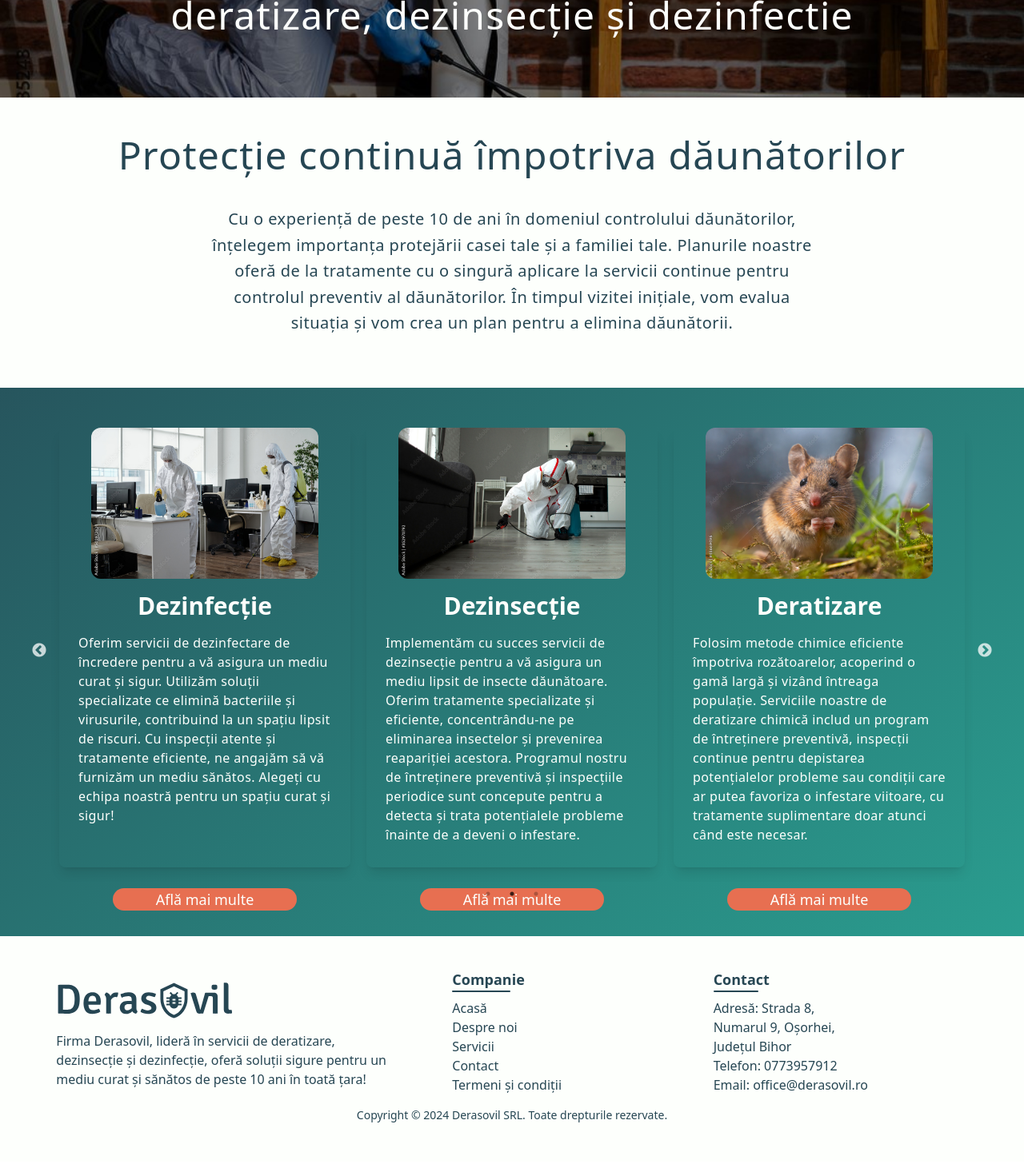
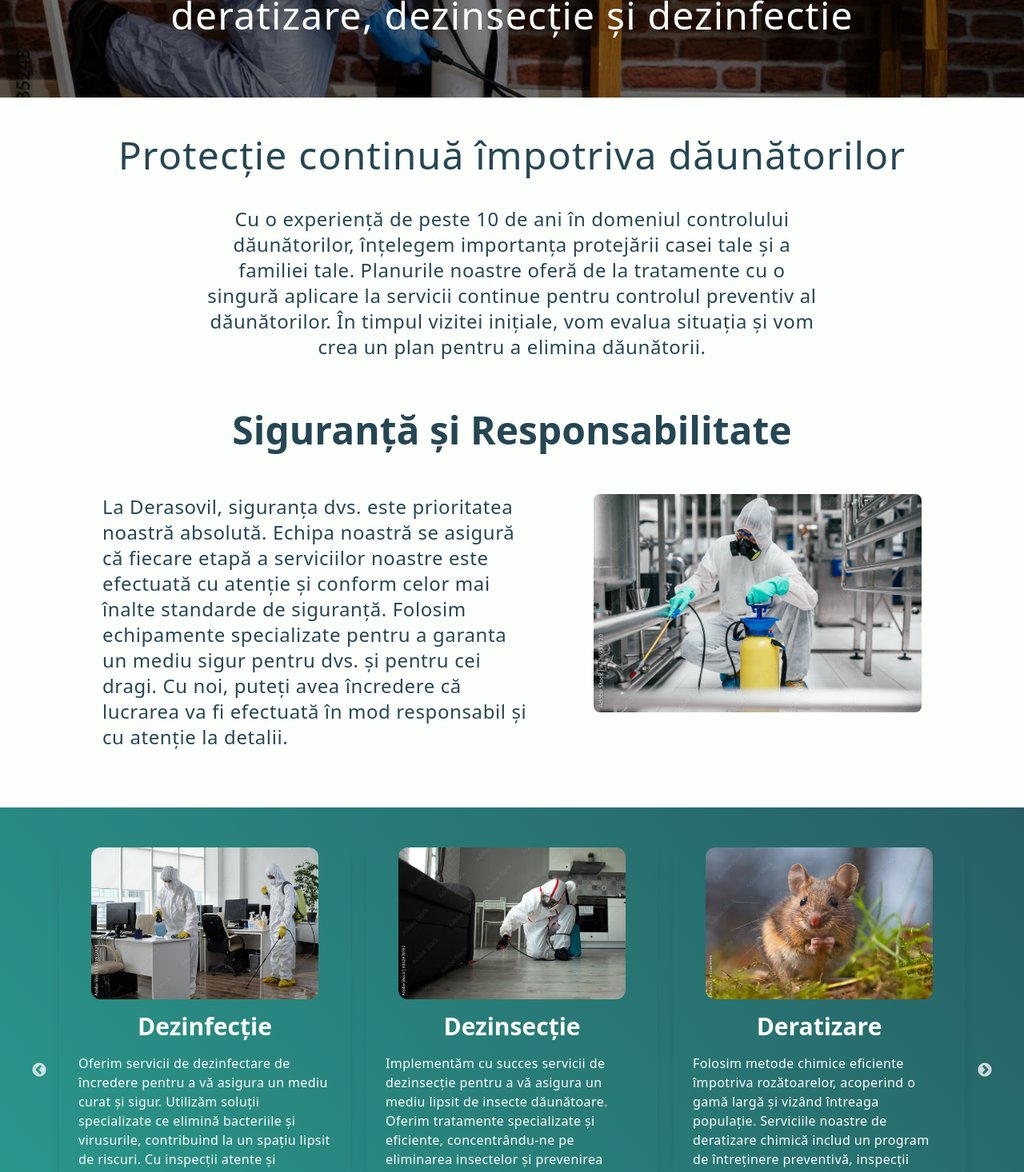
Before and after one commit to SabauCristi/derasovil_site, a React (Vite) app: page /derasovil_site/Servicii in a window 1280 px wide. Shown: the part 320-1786 px from the top of the page at 80% size. Built offline with nearby package versions, Linux system fonts and the light colour scheme.

Commit message:
modified Services.jsx

```diff
--- a/src/Components/Offers.jsx
+++ b/src/Components/Offers.jsx
@@ -4,6 +4,7 @@ import Slider from "react-slick";
 import "slick-carousel/slick/slick.css";
 import "slick-carousel/slick/slick-theme.css";
 import Services__Offers_Card from './Services__Offers_Card';
+import Services_img from "/assets/Services_img.jpeg";
 import { Link } from "react-router-dom";
 
 function SampleNextArrow(props) {
@@ -75,12 +76,20 @@ function Serrvice_Section(){
     };
 
     return (
-        <div className='flex flex-col items-center justify-center bg-gradient-to-tl from-cyan to-secondary'>
+        <div className='flex flex-col items-center justify-center bg-gradient-to-tr from-cyan to-secondary'>
         <div className='flex flex-col items-center justify-center pt-12 w-full bg-primary'>
             <p className="text-center text-secondary text-3xl font-medium tracking-wide w-[90%] lg:text-5xl">Protecție continuă împotriva dăunătorilor</p>
-            <p className="text-center text-secondary text-lg tracking-wide w-[80%] mt-10 mb-10 md:mb-16 md:w-[70%] lg:w-[60%] lg:text-xl lg:leading-relaxed">Cu o experiență de peste 10 de ani în domeniul controlului dăunătorilor, înțelegem importanța protejării casei tale și a familiei tale. Planurile noastre oferă de la tratamente cu o singură aplicare la servicii continue pentru controlul preventiv al dăunătorilor. În timpul vizitei inițiale, vom evalua situația și vom crea un plan pentru a elimina dăunătorii.</p>
+            <p className="text-center text-secondary text-lg tracking-wide w-[80%] mt-10 mb-10 md:mb-16 md:w-[70%] lg:w-[60%] lg:text-xl lg:leading-relaxed xl:text-2xl">Cu o experiență de peste 10 de ani în domeniul controlului dăunătorilor, înțelegem importanța protejării casei tale și a familiei tale. Planurile noastre oferă de la tratamente cu o singură aplicare la servicii continue pentru controlul preventiv al dăunătorilor. În timpul vizitei inițiale, vom evalua situația și vom crea un plan pentru a elimina dăunătorii.</p>
+            <p className="text-3xl text-secondary text-center font-semibold lg:text-5xl xl:text-5xl w-[90%] hidden lg:block">Siguranță și Responsabilitate</p>
+            <div className="flex flex-col items-center justify-center gap-10 md:gap-14 lg:flex-row lg:items-start w-[90%] mt-4 lg:mb-14 lg:mt-14 lg:w-[80%] lg:gap-4">
+                    <div className="flex flex-col justify-center items-center lg:items-start">
+                        <p className="text-3xl text-secondary text-center font-semibold lg:text-5xl w-[90%] lg:hidden">Siguranță și Responsabilitate</p>
+                        <p className="text-center text-secondary text-lg tracking-wide w-[80%] mt-10 lg:mt-0 lg:text-start mb-4 md:mb-4 md:w-[80%] lg:w-[90%] lg:text-xl lg:leading-relaxed xl:text-2xl">La Derasovil, siguranța dvs. este prioritatea noastră absolută. Echipa noastră se asigură că fiecare etapă a serviciilor noastre este efectuată cu atenție și conform celor mai înalte standarde de siguranță. Folosim echipamente specializate pentru a garanta un mediu sigur pentru dvs. și pentru cei dragi. Cu noi, puteți avea încredere că lucrarea va fi efectuată în mod responsabil și cu atenție la detalii.</p>
                     </div>
-        <Slider {...settings} className='w-4/5 lg:w-[90%] mb-10 lg:mb-2 xl:w-[90%] mt-10 overflow-visible'>
+                    <img src={Services_img} className="rounded-lg w-[80%] lg:w-[36%] mb-10 lg:aspect-square lg:object-cover lg:object-center xl:aspect-auto xl:w-[40%]"></img>
+            </div>
+        </div>
+        <Slider {...settings} className='w-4/5 lg:w-[90%] mb-12 lg:mb-2 xl:w-[90%] mt-10 overflow-visible'>
         {offers.map((offer, index) => (
           <div key={index}>
             <div
--- a/src/Pages/Services.jsx
+++ b/src/Pages/Services.jsx
@@ -3,6 +3,7 @@ import NavBar from "../Components/NavBar";
 import Services_Header from "../Components/Services_Header";
 import Offers from "../Components/Offers";
 import Footer from "../Components/Footer";
+import Contact_Card from "../Components/Contact_Card";
 
 function Services(){
     useEffect(() => {
@@ -13,6 +14,7 @@ function Services(){
             <NavBar />
             <Services_Header />
             <Offers />
+            <Contact_Card />
             <Footer />
         </div>
     )
```
Also changed, not shown: public/assets/Services_img.jpeg (added). Lines whose indentation alone changed are shown as unchanged.
